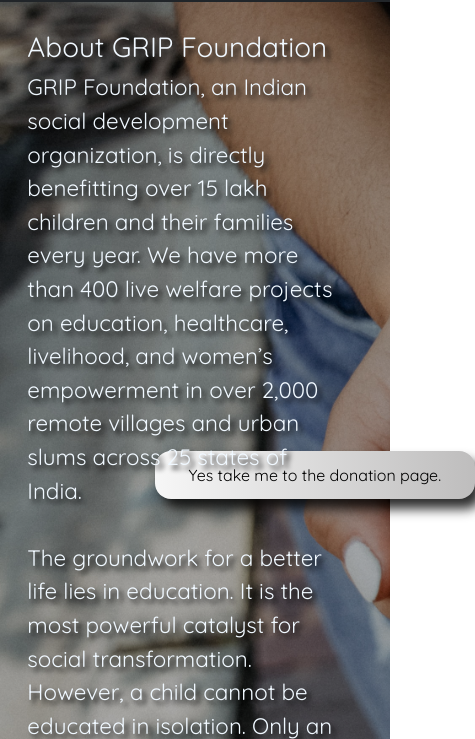
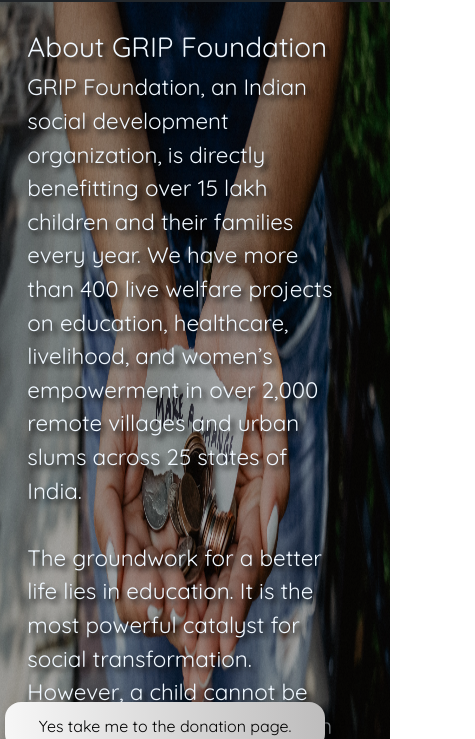
Before and after one commit to sushantsharma0221/DonateMoney.github.io, a plain HTML site: page index.html in a window 390 px wide. Shown: the part 54-793 px from the top of the page, 475 px wide, since content can reach past the window. Drawn offline with nearby package versions, Linux system fonts and the light colour scheme; a web font is replaced by a local one.

Commit message:
Update style.css

```diff
--- a/style.css
+++ b/style.css
@@ -119,3 +119,18 @@
     text-align: center;
   }
 }
+@media only screen and (max-width: 500px){
+  .main-container {
+    background-size: 100% 100%;
+
+  }
+
+.btn-success{
+  position: absolute;
+  top: 70vh;
+  right:65px;
+}
+.container2{
+  background-size: 100% 100%;
+}
+}
```
